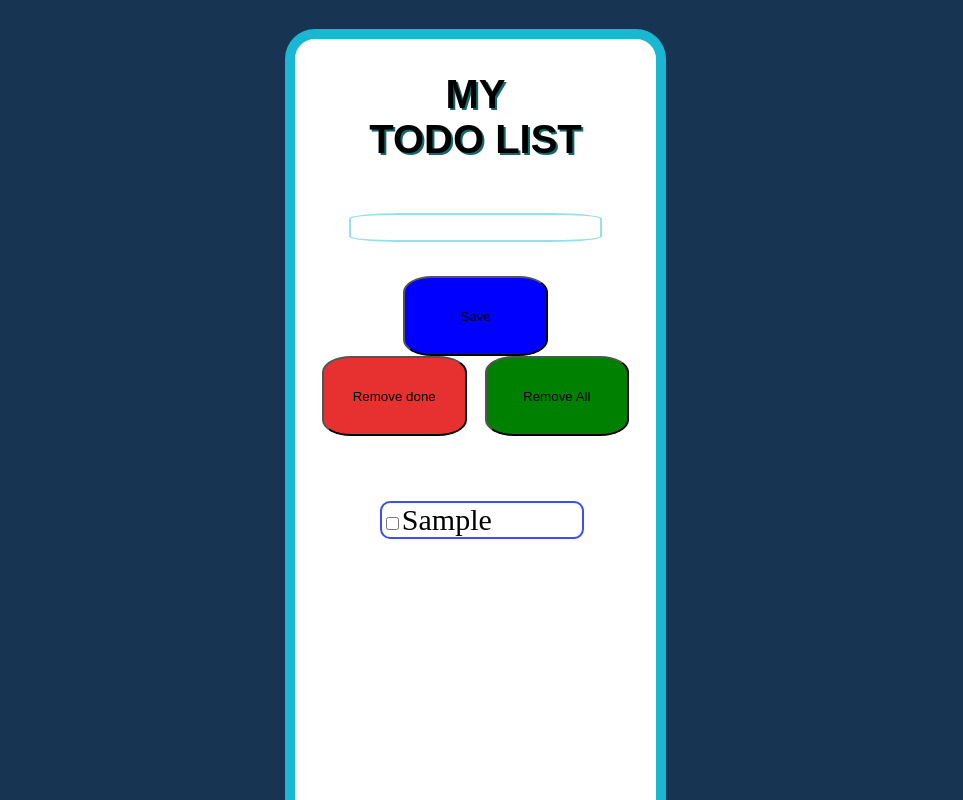
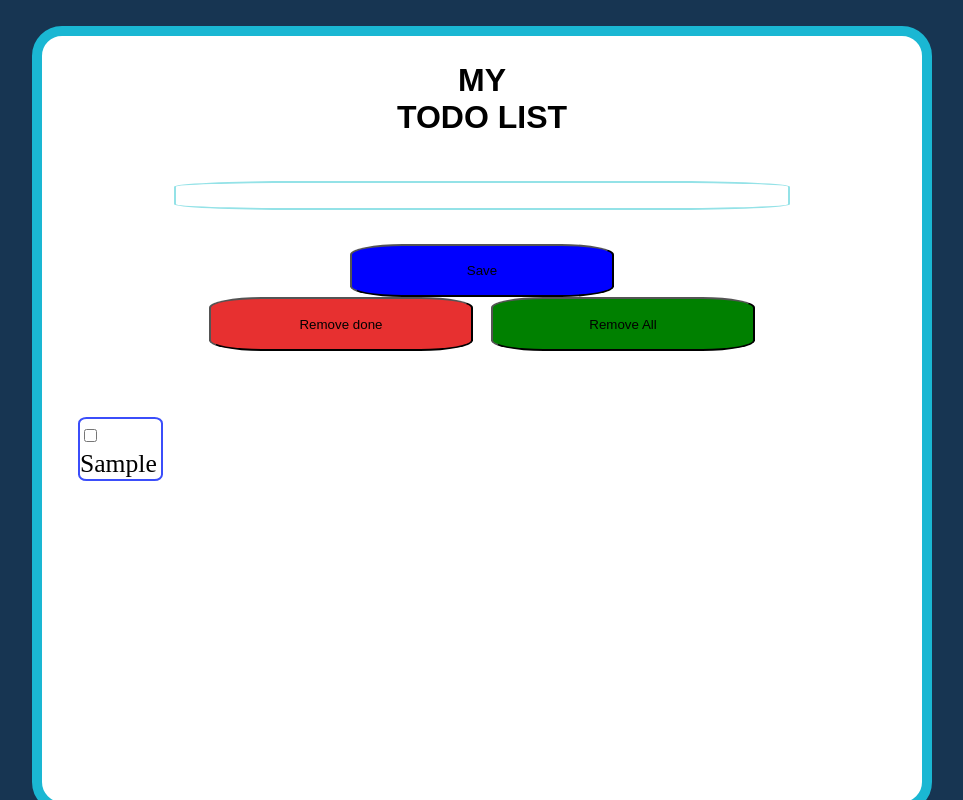
Before and after one commit to itsmihir/Todo-web, a website: page public/index.html in a window 1280 px wide. Both pictures are taken after typing "Sample" into the empty fields and a click on the button "Save". Shown: the top 800 px of the page, without its empty margins (184-1147 px from the left). Drawn offline with Linux system fonts and the light colour scheme; no server answers.

Commit message:
Update main.css

```diff
--- a/public/main.css
+++ b/public/main.css
@@ -1,8 +1,7 @@
 body
 {
-    padding-left: 4.8in;
-    margin-top: 0.3in;
-
+    padding-left: 30%;
+    margin-top: 2%;
 background-color: rgb(23, 53, 82)
 }
 
@@ -18,39 +17,43 @@ background-color: rgb(23, 53, 82)
 {
     background-color: lightblue;
     border: 1px solid black;
-    font-family: 'Times New Roman', Times, serif
+    font-family: 'Times New Roman', Times, serif;
 }
 button
 {
-    width: 40%;
+
     border-radius: 20%;
     height: 7%;
 }
 button:hover
 {
-    width:42%;
+    width:30%;
     border-radius: 20%;
     height:8%;
 }
 .b1
 {
     background-color: blue;
+    width: 30%;
 }
 .b2
 {
     background-color: rgb(231, 48, 48);
+    width: 30%;
 }
+
 .b3
 {
     background-color: green;
+    width: 30%;
 }
+
 .list h2
 {
-    font-size: 40px;
+    font-size: 200%;
     font-family: Arial, Helvetica, sans-serif;
+}
 
-    text-shadow: 2px 2px rgb(20, 104, 107);
-}
 .list form
 {
     font-size: 30px;
@@ -64,22 +67,25 @@ button:hover
 .all
 {
     position: absolute;
-    font-size: 30px;
+    font-size: 160%;
     margin-top: 30px;
-    padding-left: 80px;
+    padding-left: -60%;
 
     list-style-type:none;
 }
 
 ul li
 {
+    position: relative;
     border: 2px solid rgb(59, 78, 250);
-    border-radius: 10px;
-    margin:5px ;
+
+    border-radius: 10%;
+    margin:6%;
     text-align: left;
-    width: 200px;
-    position: relative;
+    width: 80%;
+
     opacity: 0;
+    margin-left: -4%;
     transition: opacity 2s ease-in-out;
 }
 
@@ -96,9 +102,9 @@ ul li
 .list
 {
     text-align:center;
-
-    width: 45%;
-    height:150%;
+    margin-left: -20%;
+    width: 100%;
+    height:100%;
     background-color: white;
     border:10px solid rgb(26, 183, 211);
     border-radius: 30px;
```
